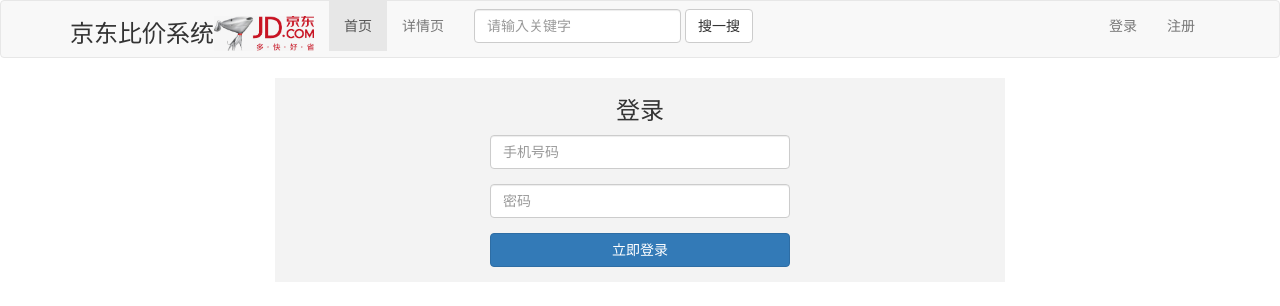
After one commit to lishengxuan/price_comparison_system, a Flask app: page /login in a window 1280 px wide. The commit adds this page. Shown: the top 306 px of the page. Run offline with Flask 2, Linux system fonts and the light colour scheme.

Commit message:
登录页面完成

```diff
--- a/main.py
+++ b/main.py
@@ -1,4 +1,4 @@
-from flask import Flask, render_template
+from flask import Flask, render_template, request
 import config
 
 app = Flask(__name__)
@@ -9,3 +9,14 @@ app.config.from_object(config)
 @app.route("/")
 def hello():
     return render_template("index.html")
+
+
+@app.route("/login", methods=["GET", "POST"])
+def login():
+    """
+    登录
+    """
+    if request.method == "GET":
+        return render_template("login.html")
+    else:
+        return "登录"
--- a/static/css/base.css
+++ b/static/css/base.css
@@ -1,3 +1,9 @@
 .logo{
     width: 100px;
 }
+.main{
+    background: #f3f3f3;
+    width: 730px;
+    margin: 0 auto;
+    overflow: hidden;
+}
--- /dev/null
+++ b/static/css/login.css
@@ -0,0 +1,7 @@
+.form-container{
+    width: 300px;
+    margin: 0 auto;
+}
+.page-title{
+    text-align: center;
+}
--- a/templates/base.html
+++ b/templates/base.html
@@ -45,11 +45,14 @@
                 <button type="submit" class="btn btn-default">搜一搜</button>
             </form>
             <ul class="nav navbar-nav navbar-right">
-                <li><a href="#">登录</a></li>
+                <li><a href={{ url_for("login") }}>登录</a></li>
                 <li><a href="#">注册</a></li>
             </ul>
         </div><!-- /.navbar-collapse -->
     </div><!-- /.container-fluid -->
 </nav>
+<div class="main">
+    {%block main %}{% endblock %}
+</div>
 </body>
 </html>
--- /dev/null
+++ b/templates/login.html
@@ -0,0 +1,23 @@
+{% extends 'base.html' %}
+{% block title %}登录{% endblock %}
+{% block head %}
+    <link rel="stylesheet" href="{{ url_for('static',filename="css/login.css") }}">
+{% endblock %}
+{% block main %}
+    <form action="" method="POST">
+    <h3 class="page-title">登录</h3>
+        <div class="form-container">
+            <div class="form-group">
+                <input type="text" class="form-control" placeholder="手机号码">
+            </div>
+            <div class="form-group">
+                <input type="text" class="form-control" placeholder="密码">
+            </div>
+            <div class="form-group">
+                <button type="submit" class="btn btn-primary btn-block">立即登录</button>
+            </div>
+        </div>
+
+
+    </form>
+{% endblock %}
```
Also changed, not shown: templates/regist.html (added, +10 -0 lines).
